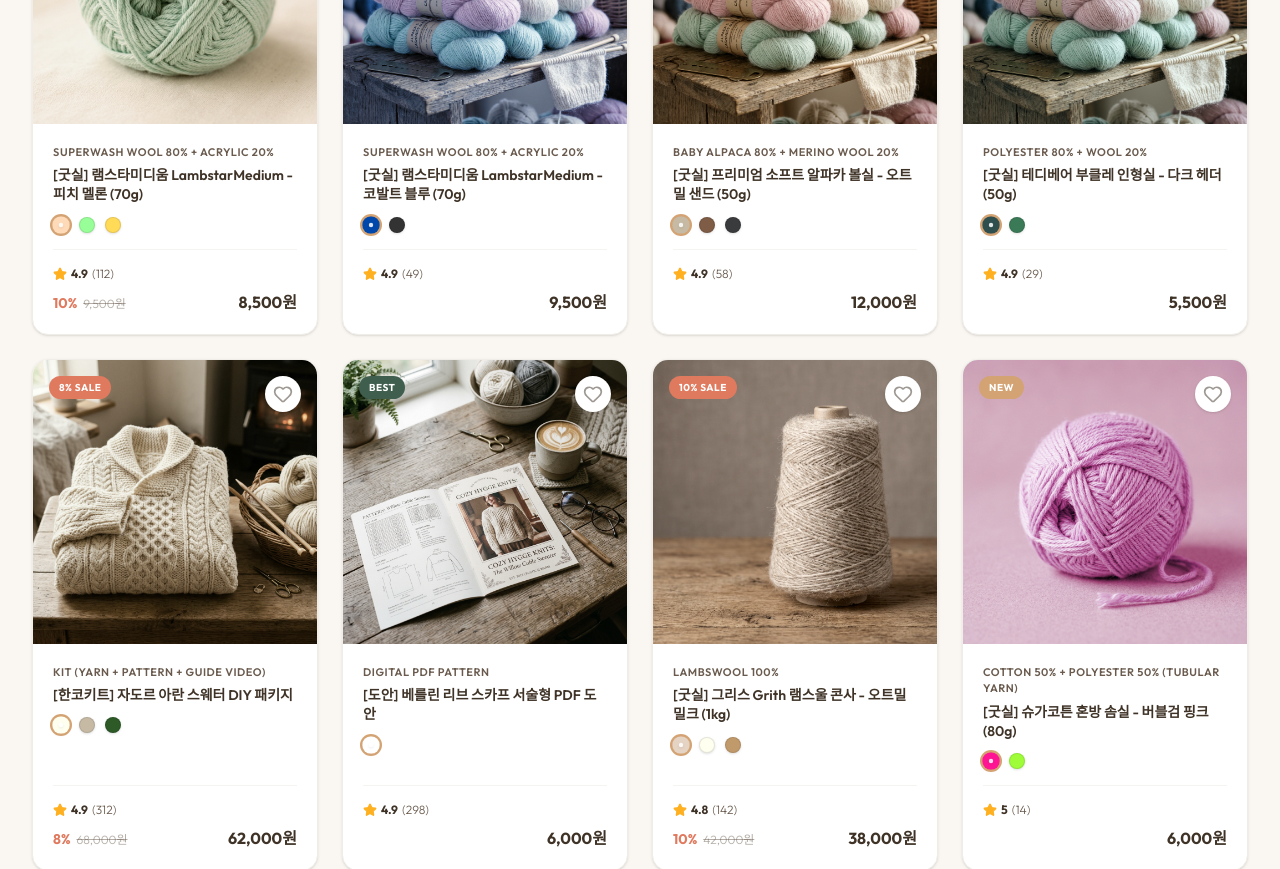
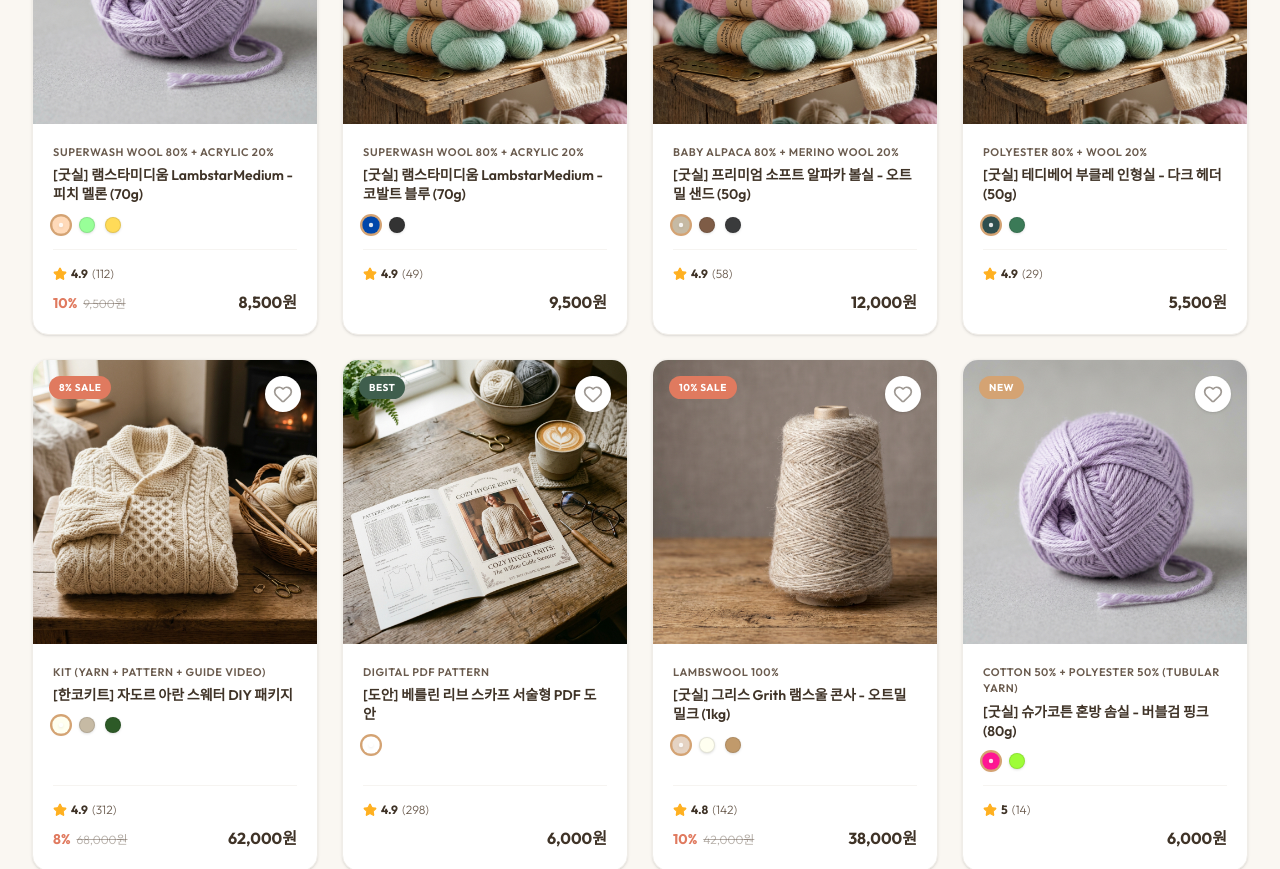
Before and after one commit to ouo971/Han-ko-Han-ko, a Next.js app: page / in a window 1280 px wide. Shown: the part 2500-3369 px from the top of the page. Built offline with nearby package versions, Linux system fonts and the light colour scheme; a web font is replaced by a local one.

Commit message:
feat: implement asset-based yarn color switching and fix TypeScript syntax error

```diff
--- a/src/components/ProductCard.tsx
+++ b/src/components/ProductCard.tsx
@@ -2,7 +2,7 @@
 
 import React, { useState } from "react";
 import { Star, Heart, ShoppingCart } from "lucide-react";
-import { Product } from "@/data/products";
+import { Product, getYarnImage } from "@/data/products";
 
 interface ProductCardProps {
   product: Product;
@@ -21,7 +21,7 @@ export const ProductCard: React.FC<ProductCardProps> = ({
 }) => {
   const { id, name, material, price, origPrice, discount, image, rating, reviews, isBest, isNew } = product;
 
-  // Selected color state for card tinting and quick actions
+  // Selected color index state
   const [selectedColorIdx, setSelectedColorIdx] = useState(0);
 
   // Determine badge markup
@@ -37,6 +37,9 @@ export const ProductCard: React.FC<ProductCardProps> = ({
     badgeText = "NEW";
     badgeBg = "bg-brand-primary";
   }
+
+  // Get matching image for current selected color
+  const currentImage = getYarnImage(product.category, product.colors[selectedColorIdx], image);
 
   return (
     <div className="bg-white rounded-2xl overflow-hidden shadow-sm hover:shadow-md border border-brand-light-gray transition-all duration-300 flex flex-col group relative animate-fade-in-up">
@@ -69,21 +72,11 @@ export const ProductCard: React.FC<ProductCardProps> = ({
         className="relative aspect-square w-full overflow-hidden bg-brand-light cursor-pointer group"
       >
         <img
-          src={image}
+          src={currentImage}
           alt={name}
           loading="lazy"
           className="w-full h-full object-cover transition-transform duration-500 group-hover:scale-105"
         />
-
-        {/* Dynamic Color Tint Overlay */}
-        {product.colorHexes && product.colorHexes[selectedColorIdx] && (
-          <div
-            className="absolute inset-0 pointer-events-none transition-all duration-300 mix-blend-color opacity-35"
-            style={{
-              backgroundColor: product.colorHexes[selectedColorIdx],
-            }}
-          />
-        )}
 
         {/* Quick Add Button on Hover */}
         <button
--- a/src/components/ProductDetailModal.tsx
+++ b/src/components/ProductDetailModal.tsx
@@ -2,7 +2,7 @@
 
 import React, { useState, useEffect } from "react";
 import { X, Star, Heart, ShoppingBag, CreditCard, Minus, Plus } from "lucide-react";
-import { Product } from "@/data/products";
+import { Product, getYarnImage } from "@/data/products";
 
 interface ProductDetailModalProps {
   product: Product | null;
@@ -35,9 +35,14 @@ export const ProductDetailModal: React.FC<ProductDetailModalProps> = ({
       setSelectedColor(initialSelectedColor || product.colors[0]);
       setQuantity(1);
       setActiveTab("detail");
-      setMainImage(product.image);
     }
   }, [product, initialSelectedColor]);
+
+  useEffect(() => {
+    if (product && selectedColor) {
+      setMainImage(getYarnImage(product.category, selectedColor, product.image));
+    }
+  }, [selectedColor, product]);
 
   if (!isOpen || !product) return null;
 
@@ -48,6 +53,8 @@ export const ProductDetailModal: React.FC<ProductDetailModalProps> = ({
       setQuantity(val);
     }
   };
+
+  const currentColorImage = getYarnImage(product.category, selectedColor, product.image);
 
   return (
     <div className="fixed inset-0 z-50 flex items-center justify-center p-4">
@@ -72,24 +79,15 @@ export const ProductDetailModal: React.FC<ProductDetailModalProps> = ({
           <div className="space-y-4">
             <div className="aspect-square w-full rounded-2xl overflow-hidden bg-brand-light border border-brand-light-gray relative">
               <img src={mainImage} alt={product.name} className="w-full h-full object-cover" />
-              {/* Dynamic Color Tint Overlay */}
-              {product.colorHexes && mainImage === product.image && (
-                <div
-                  className="absolute inset-0 pointer-events-none transition-all duration-300 mix-blend-color opacity-35"
-                  style={{
-                    backgroundColor: product.colorHexes[product.colors.indexOf(selectedColor)] || "#ccc",
-                  }}
-                />
-              )}
             </div>
             <div className="flex gap-4">
               <button
-                onClick={() => setMainImage(product.image)}
+                onClick={() => setMainImage(currentColorImage)}
                 className={`w-20 h-20 rounded-xl overflow-hidden bg-brand-light border-2 transition-colors ${
-                  mainImage === product.image ? "border-brand-primary" : "border-brand-light-gray"
+                  mainImage !== "/assets/pattern_image.png" ? "border-brand-primary" : "border-brand-light-gray"
                 }`}
               >
-                <img src={product.image} alt="Thumbnail 1" className="w-full h-full object-cover" />
+                <img src={currentColorImage} alt="Thumbnail 1" className="w-full h-full object-cover" />
               </button>
               <button
                 onClick={() => setMainImage("/assets/pattern_image.png")}
--- a/src/data/products.ts
+++ b/src/data/products.ts
@@ -1007,3 +1007,88 @@ export const PRODUCTS: Product[] = [
     wash: "무형물 콘텐츠 특성상 메일 발송 후에는 환불이 불가합니다."
   }
 ];
+
+export const getYarnImage = (category: string, colorName: string, defaultImage: string): string => {
+  if (category === "cone") {
+    const name = colorName.toLowerCase();
+    if (
+      name.includes("핑크") ||
+      name.includes("로즈") ||
+      name.includes("쿼츠") ||
+      name.includes("모브") ||
+      name.includes("레드") ||
+      name.includes("오렌지") ||
+      name.includes("탠저린") ||
+      name.includes("라벤더") ||
+      name.includes("퍼플") ||
+      name.includes("보라") ||
+      name.includes("와인")
+    ) {
+      return "/assets/cone_dustyrose.png";
+    }
+    if (
+      name.includes("그린") ||
+      name.includes("민트") ||
+      name.includes("피스타치오") ||
+      name.includes("올리브") ||
+      name.includes("카키") ||
+      name.includes("세이지") ||
+      name.includes("블러썸") ||
+      name.includes("아쿠아") ||
+      name.includes("블루") ||
+      name.includes("스카이") ||
+      name.includes("소라") ||
+      name.includes("바다")
+    ) {
+      return "/assets/cone_pistachio.png";
+    }
+    if (
+      name.includes("아이보리") ||
+      name.includes("크림") ||
+      name.includes("화이트") ||
+      name.includes("오트밀") ||
+      name.includes("연유") ||
+      name.includes("레몬") ||
+      name.includes("옐로우") ||
+      name.includes("버터") ||
+      name.includes("밀크")
+    ) {
+      return "/assets/cone_oatmeal.png";
+    }
+    return "/assets/cone_yarn.png";
+  } else if (category === "ball") {
+    const name = colorName.toLowerCase();
+    if (
+      name.includes("핑크") ||
+      name.includes("로즈") ||
+      name.includes("페탈") ||
+      name.includes("라벤더") ||
+      name.includes("퍼플") ||
+      name.includes("라일락") ||
+      name.includes("체리") ||
+      name.includes("피치") ||
+      name.includes("애프리콧") ||
+      name.includes("버블검") ||
+      name.includes("와인") ||
+      name.includes("레드") ||
+      name.includes("포그")
+    ) {
+      return "/assets/ball_lavender.png";
+    }
+    if (
+      name.includes("민트") ||
+      name.includes("그린") ||
+      name.includes("올리브") ||
+      name.includes("카키") ||
+      name.includes("세이지") ||
+      name.includes("라임") ||
+      name.includes("스윗") ||
+      name.includes("아쿠아") ||
+      name.includes("소다")
+    ) {
+      return "/assets/ball_mint.png";
+    }
+    return "/assets/ball_yarn.png";
+  }
+  return defaultImage;
+};
```
